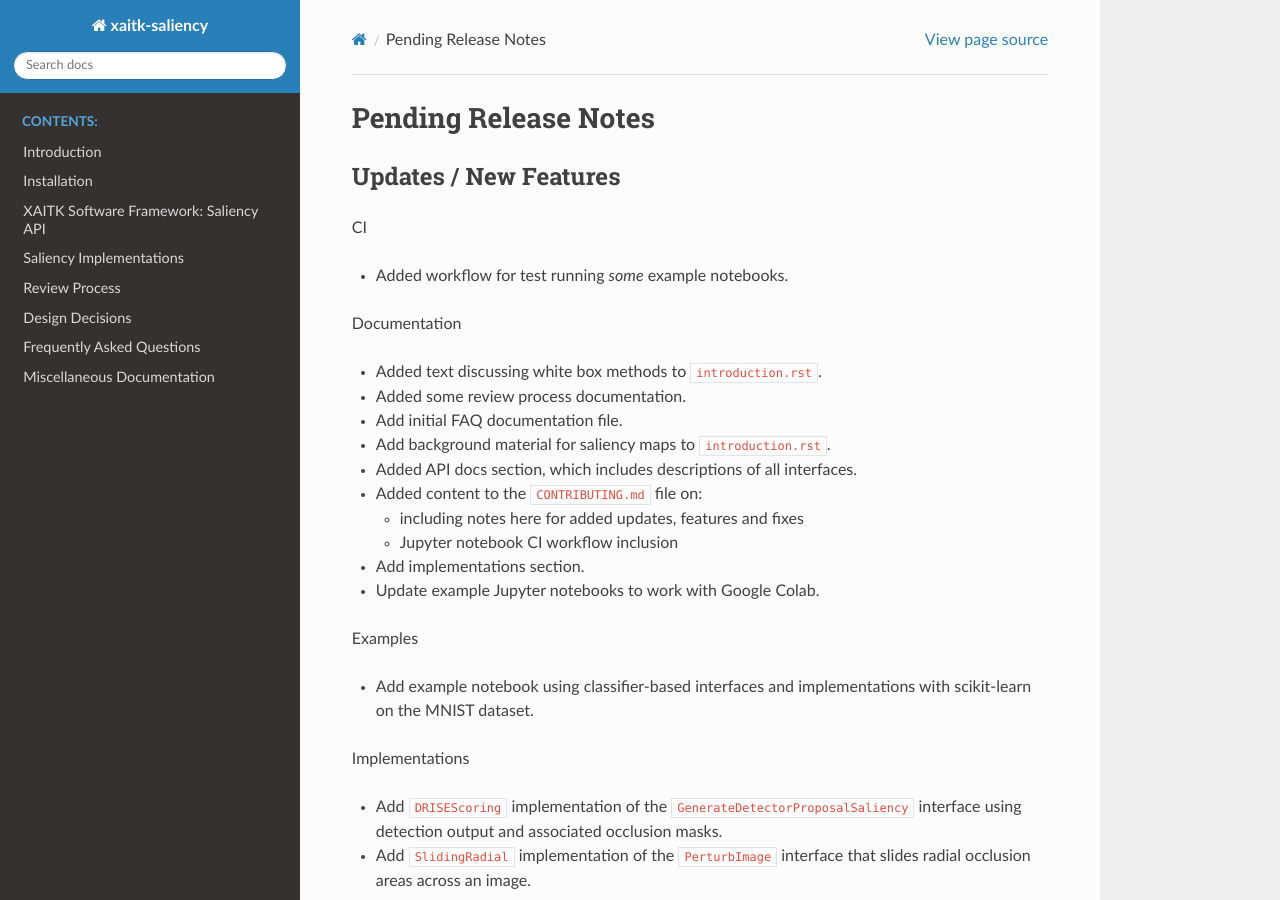
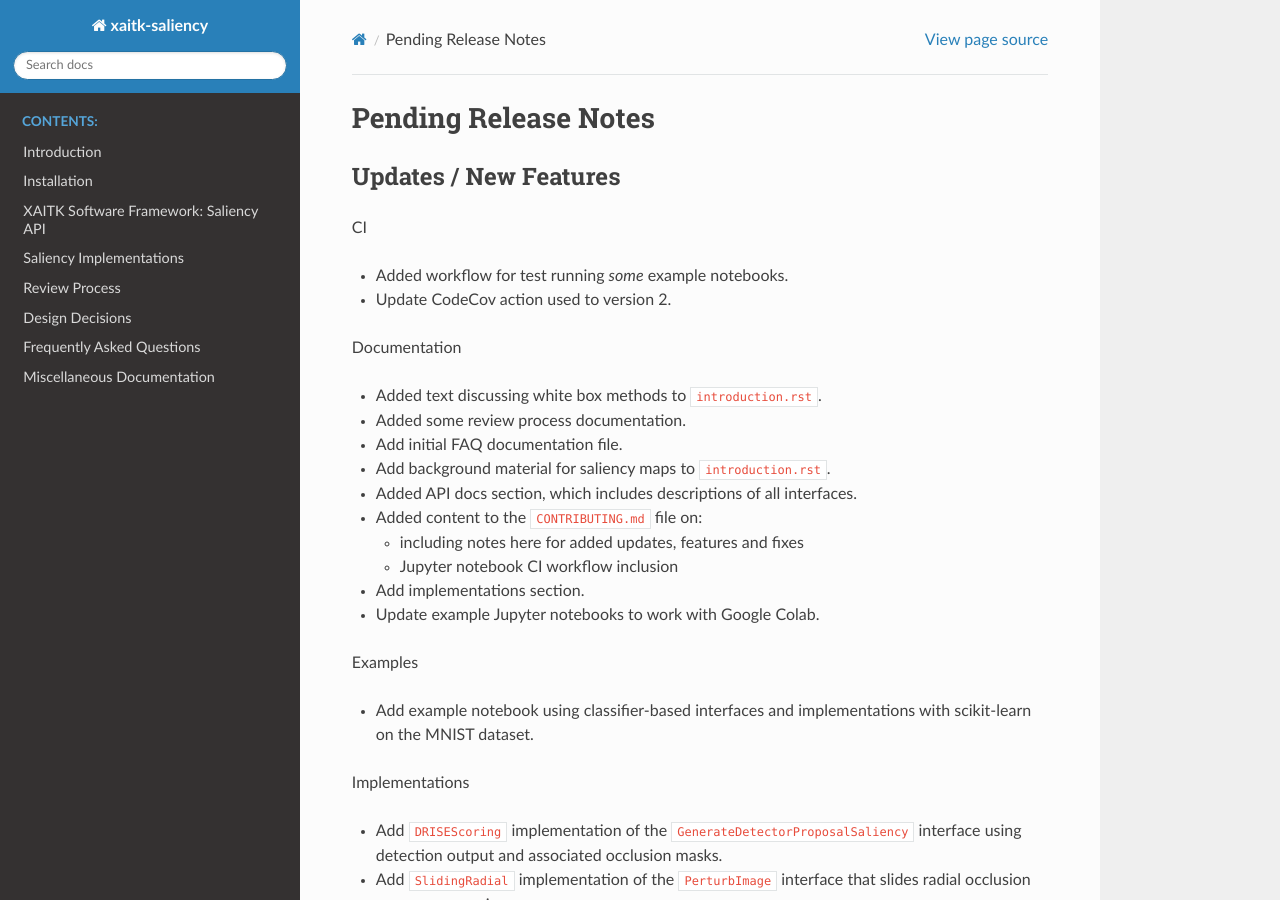
Before and after one commit to XAITK/xaitk-saliency, a Sphinx documentation site: the page built from docs/release_notes/pending_release.rst, in a window 1280 px wide and 900 px high. Built offline with Sphinx 7.4.7 and the Read the Docs theme 2.0.0, drawn with Linux system fonts in a browser that asks for light colours; pages that are not in the unit, such as notebooks, are missing from menus.

Commit message:
Update CodeCov action used to version 2

```diff
--- a/docs/release_notes/pending_release.rst
+++ b/docs/release_notes/pending_release.rst
@@ -8,6 +8,8 @@ Updates / New Features
 CI
 
 * Added workflow for test running *some* example notebooks.
+
+* Update CodeCov action used to version 2.
 
 Documentation
 
```
Also changed, not shown: 1 other file.
